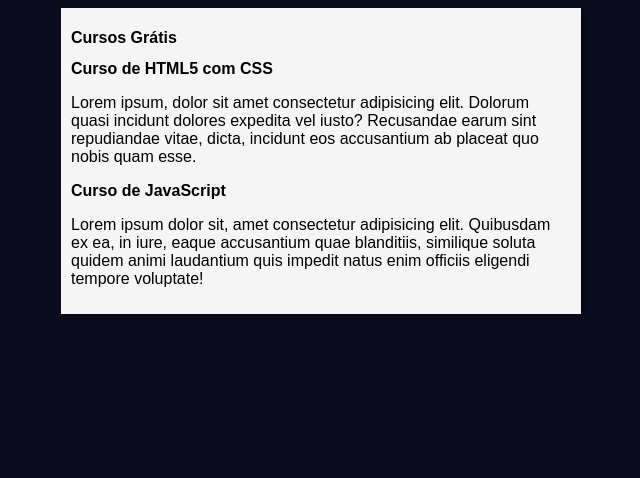
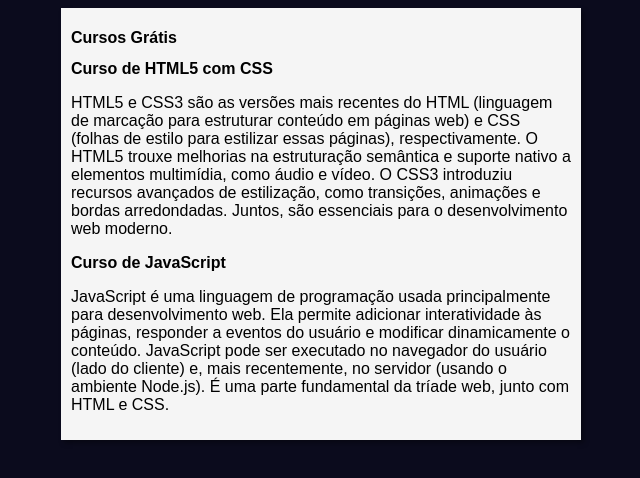
Before and after one commit to Luiz-Felipe-R-N/Projeto-Site-Teste, a plain HTML site: page index.html in a window 1280 px wide. Shown: the whole page, without its empty margins (319-959 px from the left). Drawn offline with Linux system fonts and the light colour scheme.

Commit message:
Update index.html

```diff
--- a/index.html
+++ b/index.html
@@ -14,12 +14,12 @@
 
         <article>
             <h2>Curso de HTML5 com CSS</h2>
-            <p>Lorem ipsum, dolor sit amet consectetur adipisicing elit. Dolorum quasi incidunt dolores expedita vel iusto? Recusandae earum sint repudiandae vitae, dicta, incidunt eos accusantium ab placeat quo nobis quam esse.</p>
+            <p>HTML5 e CSS3 são as versões mais recentes do HTML (linguagem de marcação para estruturar conteúdo em páginas web) e CSS (folhas de estilo para estilizar essas páginas), respectivamente. O HTML5 trouxe melhorias na estruturação semântica e suporte nativo a elementos multimídia, como áudio e vídeo. O CSS3 introduziu recursos avançados de estilização, como transições, animações e bordas arredondadas. Juntos, são essenciais para o desenvolvimento web moderno.</p>
         </article>
 
         <article>
             <h2>Curso de JavaScript</h2>
-            <p>Lorem ipsum dolor sit, amet consectetur adipisicing elit. Quibusdam ex ea, in iure, eaque accusantium quae blanditiis, similique soluta quidem animi laudantium quis impedit natus enim officiis eligendi tempore voluptate!</p>
+            <p>JavaScript é uma linguagem de programação usada principalmente para desenvolvimento web. Ela permite adicionar interatividade às páginas, responder a eventos do usuário e modificar dinamicamente o conteúdo. JavaScript pode ser executado no navegador do usuário (lado do cliente) e, mais recentemente, no servidor (usando o ambiente Node.js). É uma parte fundamental da tríade web, junto com HTML e CSS.</p>
         </article>
     </main>
 </body>
```
